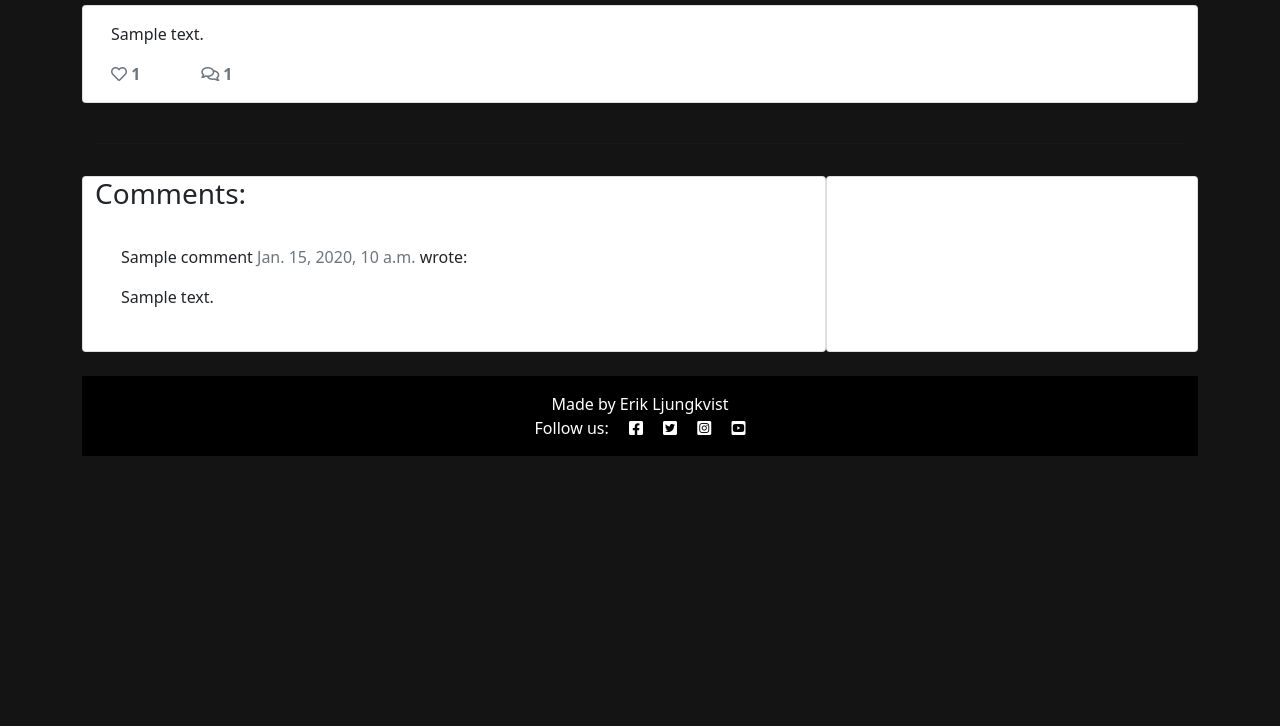
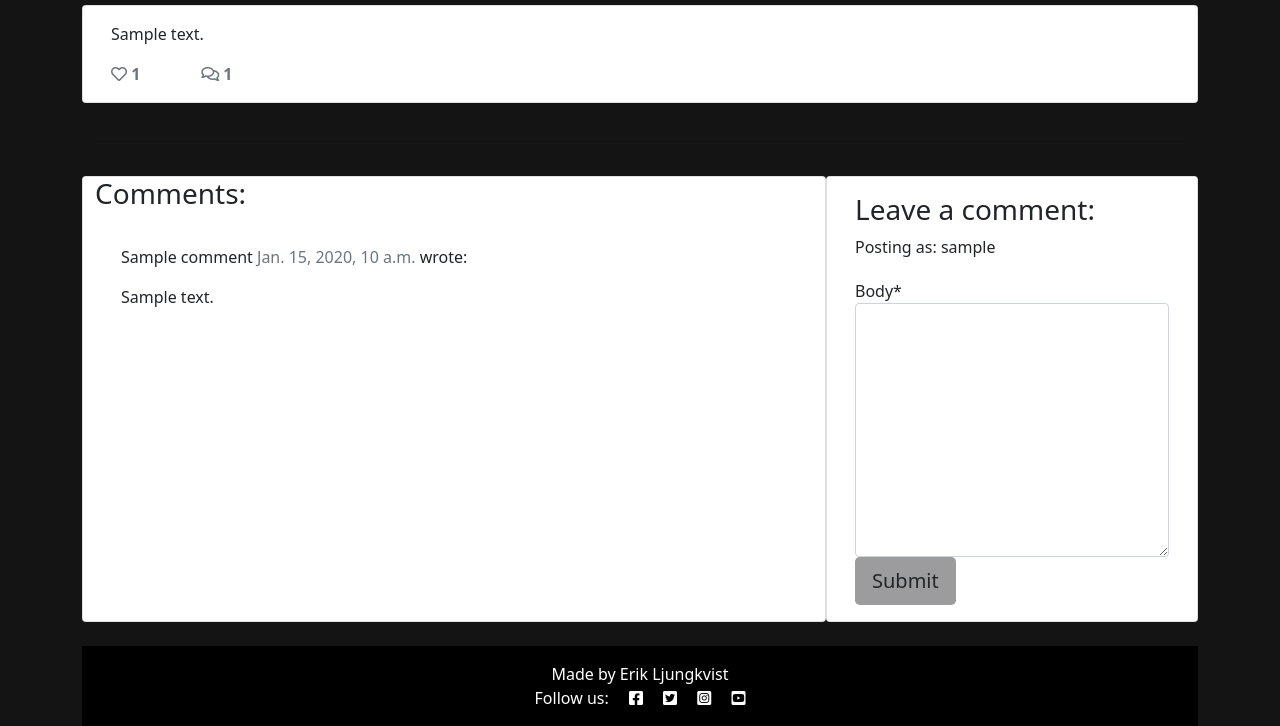
Before and after one commit to Ljunkan22/woodworker-blog, a Django app: a page that uses templates/post_detail.html in a window 1280 px wide. Shown: the part 227-953 px from the top of the page. Before the commit the page ends 683 px from the top, so only its background shows below. Run offline with Django 3.2, Linux system fonts and the light colour scheme; a user stored in the database is signed in; tables that the repository leaves empty hold one stand-in row (values such as "Sample post"); some libraries are stand-ins or nearby versions.

Commit message:
add the approved functionalety to comments

```diff
--- /dev/null
+++ b/blog/forms.py
@@ -0,0 +1,8 @@
+from .models import Comment
+from django import forms
+
+
+class CommentForm(forms.ModelForm):
+    class Meta:
+        model = Comment
+        fields = ('body',)
--- a/blog/models.py
+++ b/blog/models.py
@@ -38,6 +38,7 @@ class Comment(models.Model):
     email = models.EmailField()
     body = models.TextField()
     created_on = models.DateTimeField(auto_now_add=True)
+    approved = models.BooleanField(default=False)
 
     class Meta:
         ordering = ["created_on"]
--- a/blog/views.py
+++ b/blog/views.py
@@ -2,6 +2,7 @@ from django.shortcuts import render, get_object_or_404, reverse
 from django.views import generic, View
 from django.http import HttpResponseRedirect
 from .models import Post
+from .forms import CommentForm
 
 
 class PostList(generic.ListView):
@@ -16,7 +17,7 @@ class PostDetail(View):
     def get(self, request, slug, *args, **kwargs):
         queryset = Post.objects.filter(status=1)
         post = get_object_or_404(queryset, slug=slug)
-        comments = post.comments.order_by("-created_on")
+        comments = post.comments.filter(approved=True).order_by("-created_on")
         liked = False
         if post.likes.filter(id=self.request.user.id).exists():
             liked = True
@@ -27,6 +28,51 @@ class PostDetail(View):
             {
                 "post": post,
                 "comments": comments,
+                "commented": False,
                 "liked": liked,
+                "comment_form": CommentForm()
             },
         )
+
+    def post(self, request, slug, *args, **kwargs):
+
+        queryset = Post.objects.filter(status=1)
+        post = get_object_or_404(queryset, slug=slug)
+        comments = post.comments.filter(approved=True).order_by("-created_on")
+        liked = False
+        if post.likes.filter(id=self.request.user.id).exists():
+            liked = True
+
+        comment_form = CommentForm(data=request.POST)
+        if comment_form.is_valid():
+            comment_form.instance.email = request.user.email
+            comment_form.instance.name = request.user.username
+            comment = comment_form.save(commit=False)
+            comment.post = post
+            comment.save()
+        else:
+            comment_form = CommentForm()
+
+        return render(
+            request,
+            "post_detail.html",
+            {
+                "post": post,
+                "comments": comments,
+                "commented": True,
+                "comment_form": comment_form,
+                "liked": liked
+            },
+        )
+
+
+class PostLike(View):
+
+    def post(self, request, slug, *args, **kwargs):
+        post = get_object_or_404(Post, slug=slug)
+        if post.likes.filter(id=request.user.id).exists():
+            post.likes.remove(request.user)
+        else:
+            post.likes.add(request.user)
+
+        return HttpResponseRedirect(reverse('post_detail', args=[slug]))
--- a/codestar/settings.py
+++ b/codestar/settings.py
@@ -51,6 +51,7 @@ INSTALLED_APPS = [
     'django.contrib.staticfiles',
     'cloudinary',
     'django_summernote',
+    'crispy_forms',
     'blog',
 ]
 
@@ -58,6 +59,8 @@ SITE_ID = 1
 
 LOGIN_REDIRECT_URL = '/'
 LOGOUT_REDIRECT_URL = '/'
+
+CRISPY_TEMPLATE_PACK = 'bootstrap4'
 
 MIDDLEWARE = [
     'django.middleware.security.SecurityMiddleware',
--- a/requirements.txt
+++ b/requirements.txt
@@ -4,6 +4,7 @@ dj-database-url==0.5.0
 dj3-cloudinary-storage==0.0.6
 Django==3.2.13
 django-allauth==0.51.0
+django-crispy-forms==1.14.0
 django-summernote==0.8.20.0
 gunicorn==20.1.0
 oauthlib==3.2.0
--- a/templates/post_detail.html
+++ b/templates/post_detail.html
@@ -1,5 +1,5 @@
 {% extends 'base.html' %} {% block content %}
-
+{% load crispy_forms_tags %}
 <div class="masthead">
     <div class="container">
         <div class="row">
@@ -79,6 +79,22 @@
         <div class="col-md-4 card mb-4  mt-3 ">
             <div class="card-body">
                 <!-- For later -->
+                {% if commented %}
+                <div class="alert alert-success" role="alert">
+                    Your comment is awaiting approval
+                </div>
+                {% else %}
+                {% if user.is_authenticated %}
+
+                <h3>Leave a comment:</h3>
+                <p>Posting as: {{ user.username }}</p>
+                <form method="post" style="margin-top: 1.3em;">
+                    {{ comment_form | crispy }}
+                    {% csrf_token %}
+                    <button type="submit" class="btn btn-signup btn-lg">Submit</button>
+                </form>
+                {% endif %}
+                {% endif %}
             </div>
         </div>
     </div>
```
Also changed, not shown: blog/admin.py (+7 -3 lines), blog/migrations/0002_comment_approved.py (added).
